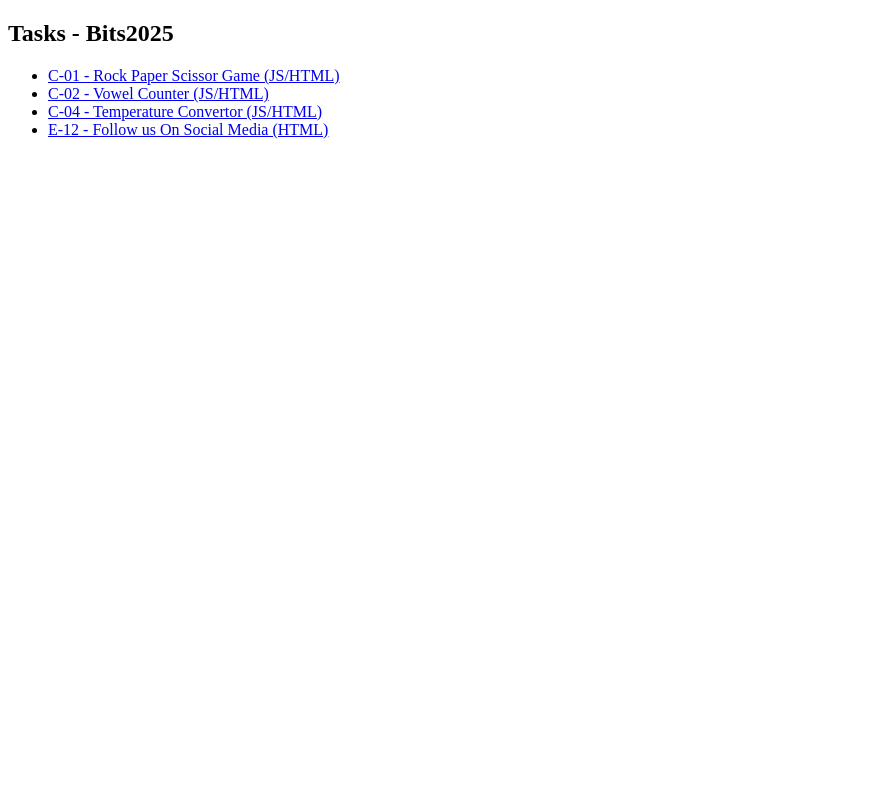
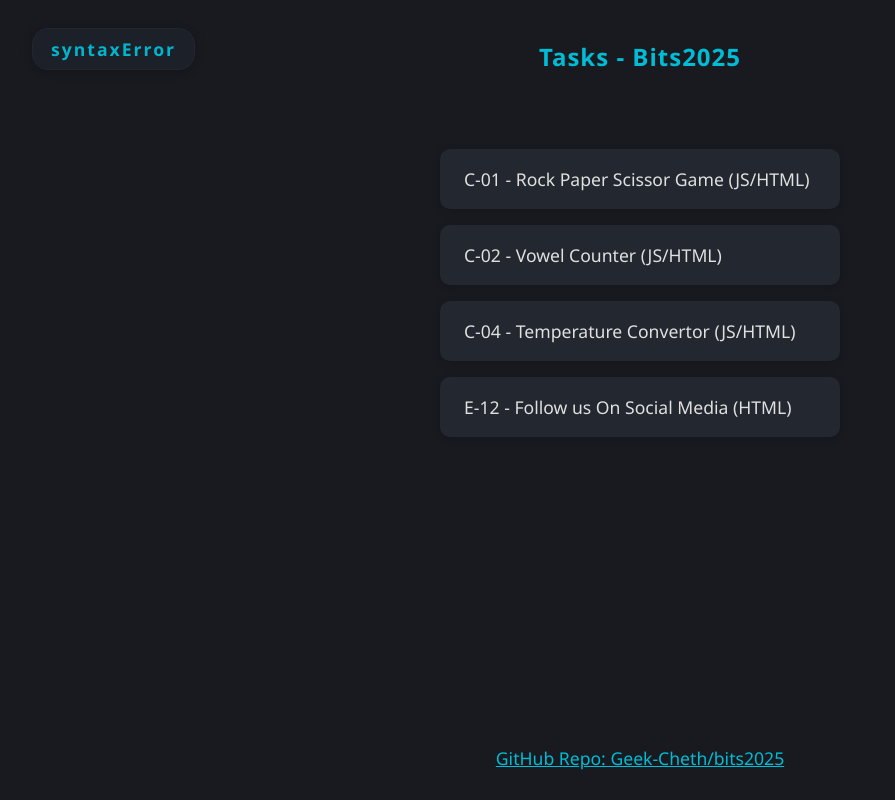
Before and after one commit to Geek-Cheth/bits2025, a plain HTML site: page index.html in a window 1280 px wide. Shown: the whole page, without its empty margins (0-895 px from the left). Drawn offline with Linux system fonts and the light colour scheme.

Commit message:
Enchances

```diff
--- a/index.html
+++ b/index.html
@@ -3,8 +3,10 @@
 <head>
     <meta charset="UTF-8">
     <title>syntaxError</title>
+    <link rel="stylesheet" href="style.css">
 </head>
 <body>
+    <div class="username">syntaxError</div>
     <h2>Tasks - Bits2025</h2>
     <ul>
         <li><a href="CS-01/index.html">C-01 - Rock Paper Scissor Game (JS/HTML)</a></li>
@@ -12,5 +14,8 @@
         <li><a href="CS-04/index.html">C-04 - Temperature Convertor (JS/HTML)</a></li>
         <li><a href="E-12/index.html">E-12 - Follow us On Social Media (HTML)</a></li>
     </ul>
+    <footer>
+      <a href="https://github.com/Geek-Cheth/bits2025" target="_blank" rel="noopener">GitHub Repo: Geek-Cheth/bits2025</a>
+    </footer>
 </body>
 </html>
--- /dev/null
+++ b/style.css
@@ -0,0 +1,96 @@
+body {
+  background: #181a20;
+  color: #e0e0e0;
+  font-family: 'Segoe UI', 'Roboto', Arial, sans-serif;
+  margin: 0;
+  padding: 0;
+  min-height: 100vh;
+  display: flex;
+  flex-direction: column;
+}
+
+.username {
+  position: fixed;
+  top: 28px;
+  left: 32px;
+  background: rgba(30, 34, 44, 0.92);
+  color: #00bcd4;
+  font-size: 1.1rem;
+  font-weight: 600;
+  letter-spacing: 2px;
+  padding: 8px 18px;
+  border-radius: 16px;
+  box-shadow: 0 2px 12px 0 rgba(0,0,0,0.18);
+  z-index: 100;
+  opacity: 0.96;
+  user-select: none;
+  border: 1px solid #23272f;
+  transition: background 0.2s, color 0.2s;
+}
+
+.username:hover {
+  background: #00bcd4;
+  color: #181a20;
+  cursor: pointer;
+}
+
+h2 {
+  margin-top: 40px;
+  text-align: center;
+  font-weight: 600;
+  letter-spacing: 1px;
+  color: #00bcd4;
+}
+
+ul {
+  list-style: none;
+  padding: 0;
+  margin: 40px auto 0 auto;
+  max-width: 400px;
+  width: 90%;
+}
+
+li {
+  background: #23272f;
+  margin: 16px 0;
+  border-radius: 10px;
+  transition: background 0.2s;
+  box-shadow: 0 2px 8px rgba(0,0,0,0.12);
+}
+
+li:hover {
+  background: #2c313a;
+}
+
+a {
+  display: block;
+  padding: 18px 24px;
+  color: #e0e0e0;
+  text-decoration: none;
+  font-size: 1.1rem;
+  border-radius: 10px;
+  transition: color 0.2s;
+}
+
+a:hover {
+  color: #00bcd4;
+}
+
+footer {
+  margin-top: auto;
+  padding: 24px 0 12px 0;
+  text-align: center;
+  font-size: 0.95rem;
+  color: #888;
+  background: transparent;
+}
+
+footer a {
+  color: #00bcd4;
+  text-decoration: underline;
+  transition: color 0.2s;
+}
+
+footer a:hover {
+  color: #fff;
+}
```
